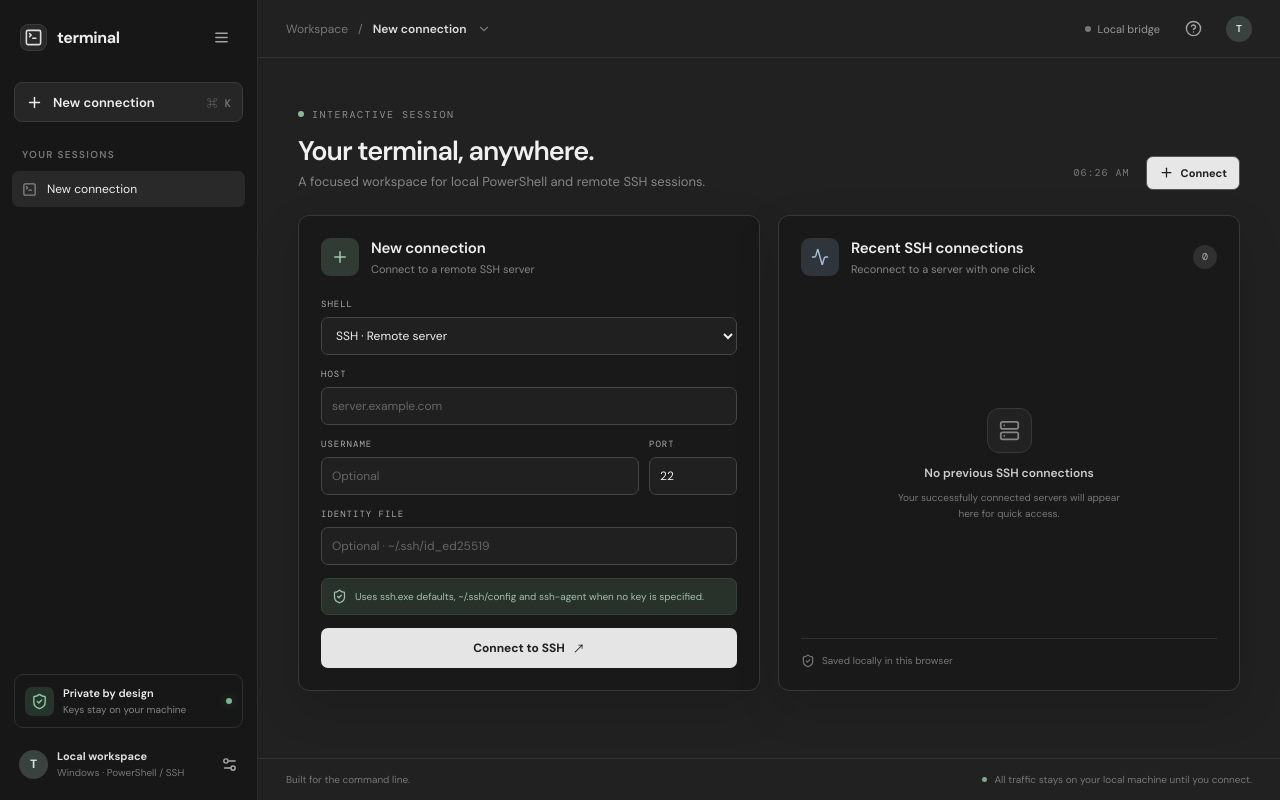
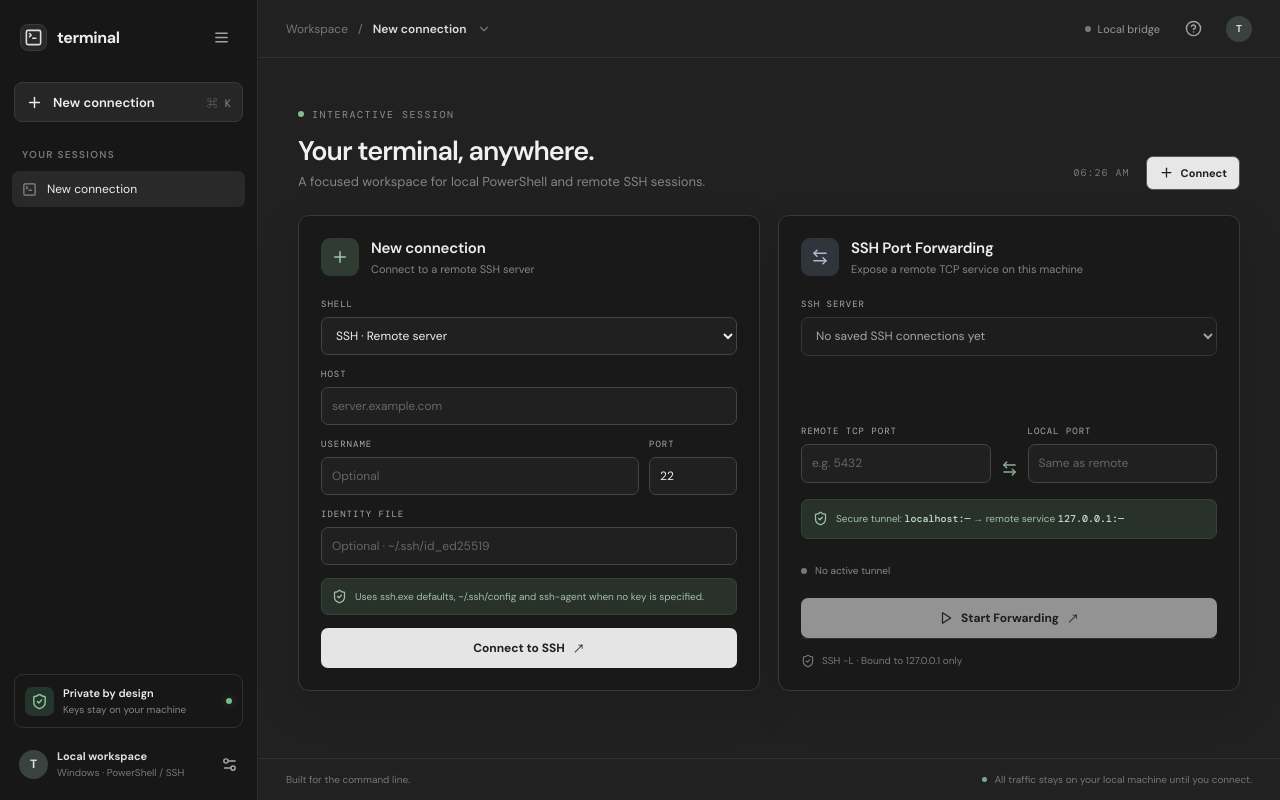
Before and after one commit to bombless/terminal-web, a React (Vite) app: page / in a window 1280 px wide. Built offline with nearby package versions, Linux system fonts and the light colour scheme.

Commit message:
左下方的转发端口显示

```diff
--- a/src/App.tsx
+++ b/src/App.tsx
@@ -1,6 +1,6 @@
 import { useCallback, useEffect, useRef, useState } from 'react';
 import type { FormEvent } from 'react';
-import { Activity, ChevronDown, CircleHelp, Command, Menu, Monitor, Plus, Server, Settings2, ShieldCheck, SquareTerminal, TerminalSquare, X } from 'lucide-react';
+import { Activity, ArrowLeftRight, ChevronDown, CircleHelp, Command, Menu, Monitor, Play, Plus, Server, Settings2, ShieldCheck, Square, SquareTerminal, TerminalSquare, X } from 'lucide-react';
 import { Terminal } from '@xterm/xterm';
 import { FitAddon } from '@xterm/addon-fit';
 import { WebLinksAddon } from '@xterm/addon-web-links';
@@ -26,6 +26,14 @@ export default function App() {
   const [status, setStatus] = useState<'idle' | 'connecting' | 'connected' | 'error'>('idle');
   const [error, setError] = useState('');
   const [clock, setClock] = useState('TERMINAL');
+  const [forwardHostId, setForwardHostId] = useState('');
+  const [remoteForwardPort, setRemoteForwardPort] = useState('');
+  const [localForwardPort, setLocalForwardPort] = useState('');
+  const [forwardStatus, setForwardStatus] = useState<'idle' | 'starting' | 'active' | 'error'>('idle');
+  const [forwardError, setForwardError] = useState('');
+  const [forwardAddress, setForwardAddress] = useState('');
+  const [activeForward, setActiveForward] = useState<{ host: string; username: string; remotePort: number; localPort: number } | null>(null);
+  const forwardSocket = useRef<WebSocket | null>(null);
   const terminalRef = useRef<HTMLDivElement>(null);
   const term = useRef<Terminal | null>(null);
   const socket = useRef<WebSocket | null>(null);
@@ -94,9 +102,28 @@ export default function App() {
     setError(''); setShowConnect(true);
   };
 
-  const reconnect = (item: SavedSession) => {
-    setActiveId(item.id); setHost(item.host); setUsername(item.username); setPort(String(item.port)); setIdentityFile(item.identityFile); setShell('ssh');
-    setError(''); setShowConnect(false); connect(undefined, item);
+  const startForwarding = () => {
+    const saved = recentSshSessions.find(item => item.id === forwardHostId) ?? recentSshSessions[0];
+    const remote = Number(remoteForwardPort);
+    const local = Number(localForwardPort || remoteForwardPort);
+    if (!saved) { setForwardError('Create a successful SSH connection first.'); return; }
+    if (![remote, local].every(value => Number.isInteger(value) && value >= 1 && value <= 65535)) { setForwardError('Enter valid TCP ports between 1 and 65535.'); return; }
+    forwardSocket.current?.close(); setForwardError(''); setForwardStatus('starting'); setForwardAddress(`127.0.0.1:${local}`);
+    const ws = new WebSocket('ws://127.0.0.1:8700/forward'); forwardSocket.current = ws;
+    ws.onopen = () => ws.send(JSON.stringify({ type: 'start', host: saved.host, username: saved.username, sshPort: saved.port, identityFile: saved.identityFile, remotePort: remote, localPort: local }));
+    ws.onmessage = event => {
+      const message = JSON.parse(String(event.data)) as { type: string; message?: string };
+      if (message.type === 'started') { setForwardStatus('active'); setActiveForward({ host: saved.host, username: saved.username, remotePort: remote, localPort: local }); }
+      if (message.type === 'error') { setForwardError(message.message ?? 'Unable to start port forwarding.'); setForwardStatus('error'); }
+      if (message.type === 'stopped') { setForwardStatus('idle'); setActiveForward(null); }
+    };
+    ws.onerror = () => { setForwardError('Cannot reach the local SSH bridge.'); setForwardStatus('error'); };
+    ws.onclose = () => { if (forwardSocket.current === ws) { forwardSocket.current = null; setForwardStatus(current => current === 'active' || current === 'starting' ? 'idle' : current); } };
+  };
+  const stopForwarding = () => {
+    const ws = forwardSocket.current;
+    if (ws?.readyState === WebSocket.OPEN) ws.send(JSON.stringify({ type: 'stop' }));
+    ws?.close(); forwardSocket.current = null; setForwardStatus('idle'); setForwardError(''); setActiveForward(null);
   };
 
   return <div className="app-shell">
@@ -106,6 +133,7 @@ export default function App() {
       <div className="side-label">YOUR SESSIONS</div>
       <div className="session-list">{sessions.map(item => <button key={item.id} className={`session-item ${item.id === activeId ? 'selected' : ''}`} onClick={() => selectSession(item)}><TerminalSquare size={15}/><span>{item.title || 'New connection'}</span></button>)}</div>
       <div className="sidebar-bottom">
+        {activeForward && <div className="sidebar-forwards"><div className="sidebar-forward-heading"><span className="state-dot live"/> ACTIVE PORT FORWARD</div><div className="sidebar-forward-row"><ArrowLeftRight size={14}/><div><strong>localhost:{activeForward.localPort}</strong><small>→ {activeForward.host}:{activeForward.remotePort}</small></div></div></div>}
         <div className="local-card"><div className="local-icon"><ShieldCheck size={17}/></div><div><strong>Private by design</strong><small>Keys stay on your machine</small></div><span className="online-dot"/></div>
         <button className="profile-row"><div className="avatar">T</div><span><b>Local workspace</b><small>Windows · PowerShell / SSH</small></span><Settings2 size={17}/></button>
       </div>
@@ -130,10 +158,15 @@ export default function App() {
             {error && <div className="error-message">{error}</div>}
             <button className="submit-button" type="submit" disabled={status === 'connecting'}>{status === 'connecting' ? 'Connecting…' : shell === 'pwsh' ? 'Start PowerShell' : 'Connect to SSH'} <span>↗</span></button>
           </form>
-          <section className="recent-panel">
-            <div className="start-panel-heading"><div className="start-panel-icon recent-icon"><Activity size={18}/></div><div><h2>Recent SSH connections</h2><p>Reconnect to a server with one click</p></div><span className="recent-count">{recentSshSessions.length}</span></div>
-            {recentSshSessions.length ? <div className="recent-list">{recentSshSessions.map(item => <button type="button" className="recent-connection" key={item.id} onClick={() => reconnect(item)} disabled={status === 'connecting'}><span className="recent-server-icon"><Server size={17}/></span><span className="recent-server-info"><strong>{item.title || item.host}</strong><small>{item.username ? `${item.username}@` : ''}{item.host}:{item.port || 22}</small></span><span className="recent-connect-label">Connect <span>↗</span></span></button>)}</div> : <div className="recent-empty"><div className="recent-empty-icon"><Server size={21}/></div><strong>No previous SSH connections</strong><span>Your successfully connected servers will appear here for quick access.</span></div>}
-            <div className="recent-foot"><ShieldCheck size={14}/> Saved locally in this browser</div>
+          <section className="recent-panel forward-panel">
+            <div className="start-panel-heading"><div className="start-panel-icon recent-icon"><ArrowLeftRight size={18}/></div><div><h2>SSH Port Forwarding</h2><p>Expose a remote TCP service on this machine</p></div></div>
+            <label className="forward-label">SSH SERVER<select value={forwardHostId || recentSshSessions[0]?.id || ''} onChange={e => setForwardHostId(e.target.value)} disabled={!recentSshSessions.length || forwardStatus === 'active' || forwardStatus === 'starting'}><option value="">{recentSshSessions.length ? 'Select a saved SSH connection' : 'No saved SSH connections yet'}</option>{recentSshSessions.map(item => <option key={item.id} value={item.id}>{item.username ? `${item.username}@` : ''}{item.host}{item.port !== 22 ? `:${item.port}` : ''}</option>)}</select></label>
+            <div className="forward-port-row"><label className="forward-label">REMOTE TCP PORT<input type="number" min="1" max="65535" value={remoteForwardPort} onChange={e => setRemoteForwardPort(e.target.value)} placeholder="e.g. 5432" disabled={forwardStatus === 'active' || forwardStatus === 'starting'}/></label><div className="forward-arrow"><ArrowLeftRight size={17}/></div><label className="forward-label">LOCAL PORT<input type="number" min="1" max="65535" value={localForwardPort} onChange={e => setLocalForwardPort(e.target.value)} placeholder={remoteForwardPort || 'Same as remote'} disabled={forwardStatus === 'active' || forwardStatus === 'starting'}/></label></div>
+            <div className="forward-explainer"><ShieldCheck size={15}/><span>Secure tunnel: <b>localhost:{localForwardPort || remoteForwardPort || '—'}</b> → remote service <b>127.0.0.1:{remoteForwardPort || '—'}</b></span></div>
+            {forwardError && <div className="error-message">{forwardError}</div>}
+            {forwardStatus === 'active' ? <div className="forward-running"><span className="state-dot live"/> Forwarding active <b>localhost:{forwardAddress.split(':').pop()}</b></div> : <div className="forward-idle"><span className="state-dot"/> {forwardStatus === 'starting' ? 'Starting SSH tunnel…' : 'No active tunnel'}</div>}
+            {forwardStatus === 'active' ? <button type="button" className="submit-button stop-forward-button" onClick={stopForwarding}><Square size={14}/> Stop Forwarding</button> : <button type="button" className="submit-button" onClick={startForwarding} disabled={!recentSshSessions.length || forwardStatus === 'starting'}><Play size={14}/> {forwardStatus === 'starting' ? 'Starting…' : 'Start Forwarding'} <span>↗</span></button>}
+            <div className="recent-foot"><ShieldCheck size={14}/> SSH -L · Bound to 127.0.0.1 only</div>
           </section>
         </div>}
         {status === 'connected' && <div className="terminal-card">
--- a/src/styles.css
+++ b/src/styles.css
@@ -44,3 +44,27 @@
 .recent-foot{display:flex;align-items:center;gap:7px;margin-top:auto;padding-top:15px;border-top:1px solid #303030;color:#777;font-size:10px}
 @media(max-width:900px){.start-panels{grid-template-columns:1fr}.recent-empty{min-height:150px}.terminal-workspace{justify-content:flex-start}}
 @media(max-width:760px){.start-connect-panel,.recent-panel{padding:17px}.start-panels{gap:12px}.workspace-heading{margin-bottom:18px}.recent-empty{min-height:125px}}
+
+/* SSH TCP port forwarding */
+.forward-panel{gap:0}
+.forward-panel .start-panel-heading{margin-bottom:22px}
+.forward-label{display:block;min-width:0;flex:1;font:9px 'DM Mono',monospace;letter-spacing:1px;color:#aaa;margin-bottom:16px}
+.forward-label input,.forward-label select{display:block;width:100%;height:39px;margin-top:7px;border:1px solid #454545;border-radius:7px;background:#202020;color:#eee;padding:0 10px;outline:none;font:12px 'DM Sans',sans-serif;letter-spacing:0}
+.forward-label input:focus,.forward-label select:focus{border-color:#829c88;box-shadow:0 0 0 2px #829c8820}
+.forward-label input::placeholder{color:#666}
+.forward-label input:disabled,.forward-label select:disabled{opacity:.65;cursor:not-allowed}
+.forward-port-row{display:flex;align-items:center;gap:10px}
+.forward-arrow{height:39px;display:flex;align-items:center;color:#8caa94;margin-top:0;padding-top:13px}
+.forward-explainer{display:flex;align-items:flex-start;gap:8px;padding:11px;border:1px solid #344239;background:#28322b;border-radius:7px;color:#a2c0a9;font-size:10px;line-height:1.6;margin:0 0 15px}
+.forward-explainer svg{flex-shrink:0}
+.forward-explainer b{font-family:'DM Mono',monospace;font-weight:500;color:#c4ddca}
+.forward-idle,.forward-running{min-height:34px;display:flex;align-items:center;gap:8px;color:#888;font-size:10px;margin-bottom:10px}
+.forward-running{color:#9bc5a5}
+.forward-running b{margin-left:auto;font:10px 'DM Mono',monospace;color:#c4ddca}
+.stop-forward-button{background:#4a2929;color:#f0c1bc}
+.stop-forward-button:hover{background:#603434}
+@media(max-width:900px){.forward-port-row{gap:8px}.forward-arrow{display:none}}
+@media(max-width:760px){.forward-panel .start-panel-heading{margin-bottom:17px}.forward-port-row{gap:10px}.forward-label{margin-bottom:13px}}
+
+/* Active SSH forwarding shown at the bottom of the sidebar */
+.sidebar-forwards{margin:0 2px 10px;padding:10px;border:1px solid #344239;background:#202922;border-radius:8px}.sidebar-forward-heading{display:flex;align-items:center;gap:7px;color:#91b99a;font:9px 'DM Mono',monospace;letter-spacing:.8px;margin-bottom:9px}.sidebar-forward-row{display:flex;align-items:flex-start;gap:8px;color:#a8c8af}.sidebar-forward-row>svg{flex:0 0 auto;margin-top:2px}.sidebar-forward-row strong,.sidebar-forward-row small{display:block;overflow:hidden;text-overflow:ellipsis;white-space:nowrap;max-width:190px}.sidebar-forward-row strong{font:11px 'DM Mono',monospace;color:#d5e6d8}.sidebar-forward-row small{margin-top:4px;font:9px 'DM Mono',monospace;color:#8b9c8e}
```
Also changed, not shown: 1 other file (tests, documents, lock files or other folders).
